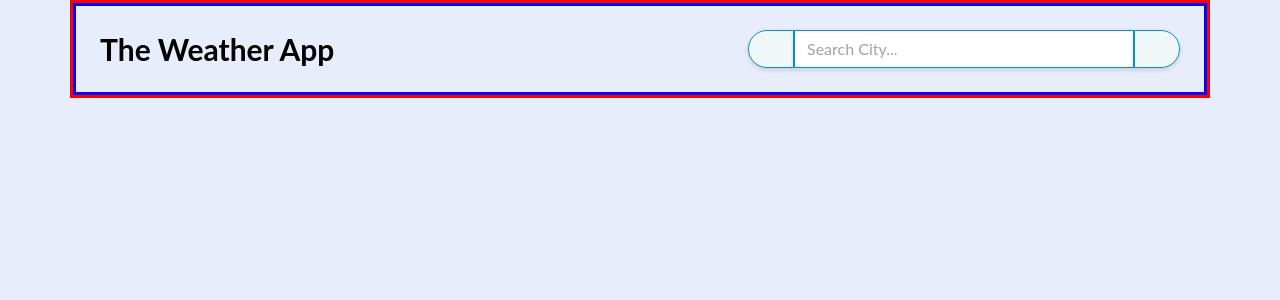
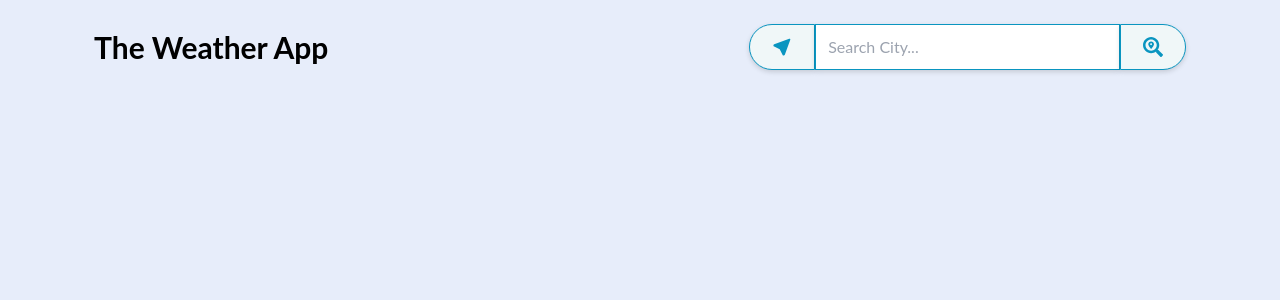
Before and after one commit to Sabelo-Hlatshwayo/weather-app, a React (Vite) app: page / in a window 1280 px wide. Shown: the top 300 px of the page. Built offline with nearby package versions, Linux system fonts and the light colour scheme.

Commit message:
Create separate components for the search icons

```diff
--- a/src/components/Header.jsx
+++ b/src/components/Header.jsx
@@ -1,4 +1,6 @@
 import React from "react";
+import TbLocationFilled from "../icons/TbLocationFilled";
+import FaSearchLocation from "../icons/FaSearchLocation";
 
 function Header() {
     return (
@@ -7,12 +9,16 @@ function Header() {
 
             <div className="form-dark">
                 <form>
-                    <button className="button-1"></button>
+                    <button className="button-1">
+                        <TbLocationFilled />
+                    </button>
                     <input
                         type="text"
                         placeholder="Search City..."
                     />
-                    <button className="button-2"></button>
+                    <button className="button-2">
+                        <FaSearchLocation />
+                    </button>
                 </form>
             </div>
         </header>
--- /dev/null
+++ b/src/icons/FaSearchLocation.jsx
@@ -0,0 +1,15 @@
+import React from "react";
+import { FaSearchLocation as SearchLocation } from "react-icons/fa";
+import { IconContext } from "react-icons";
+
+function FaSearchLocation() {
+    return (
+        <IconContext.Provider value={{ color: "#0a95c0", size: 20 }}>
+            <div>
+                <SearchLocation />
+            </div>
+        </IconContext.Provider>
+    );
+}
+
+export default FaSearchLocation;
--- /dev/null
+++ b/src/icons/TbLocationFilled.jsx
@@ -0,0 +1,15 @@
+import React from "react";
+import { TbLocationFilled as LocationFilled } from "react-icons/tb";
+import { IconContext } from "react-icons";
+
+function TbLocationFilled() {
+    return (
+        <IconContext.Provider value={{ color: "#0a95c0", size: 20 }}>
+            <div>
+                <LocationFilled />
+            </div>
+        </IconContext.Provider>
+    );
+}
+
+export default TbLocationFilled;
--- a/src/index.css
+++ b/src/index.css
@@ -11,7 +11,7 @@ body {
 }
 
 .container {
-    border: solid red;
+    /* border: solid red; */
     max-width: 1140px;
     margin: 0 auto;
 }
@@ -39,11 +39,21 @@ input {
     width: 100%;
     border: 1px solid #0a95c0;
     box-shadow: 0px 2px 5px rgba(0, 0, 0, 0.15);
+    align-self: stretch;
     transition: all 0.3s ease-in-out;
+}
+
+button:hover .search-icon {
+    /* fill: #fff; */
+    /* border: solid red; */
+    /* color: red; */
+    /* fill: red; */
 }
 
 .button-1,
 .button-2 {
+    border: none;
+    display: block;
     background-color: #f0f7f8;
     /* border: solid red; */
     padding: 12px 22px;
@@ -51,7 +61,11 @@ input {
     cursor: pointer;
     border: 1px solid #0a95c0;
     box-shadow: 0px 2px 5px rgba(0, 0, 0, 0.15);
-    transition: all 0.3s ease-in-out;
+    transition: all 0.1s ease-in-out;
+}
+
+button:hover {
+    background-color: #0a95c0;
 }
 
 .button-1 {
@@ -72,7 +86,7 @@ input:focus {
 }
 
 .header {
-    border: solid blue;
+    /* border: solid blue; */
     display: flex;
     align-items: center;
     justify-content: space-between;
```
